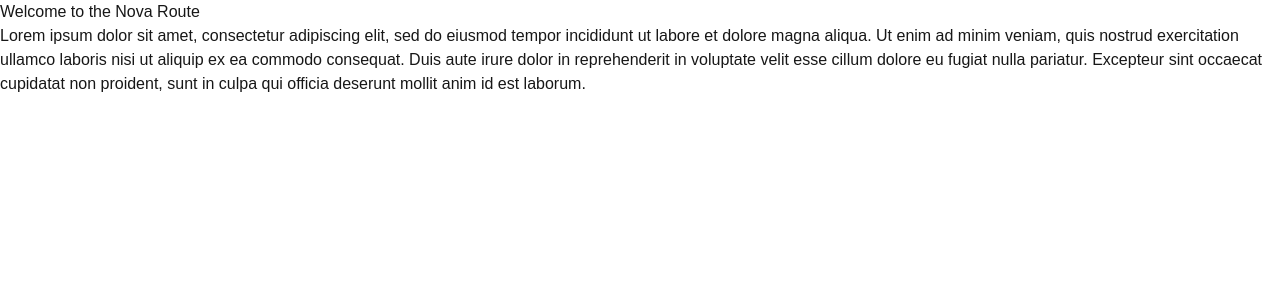
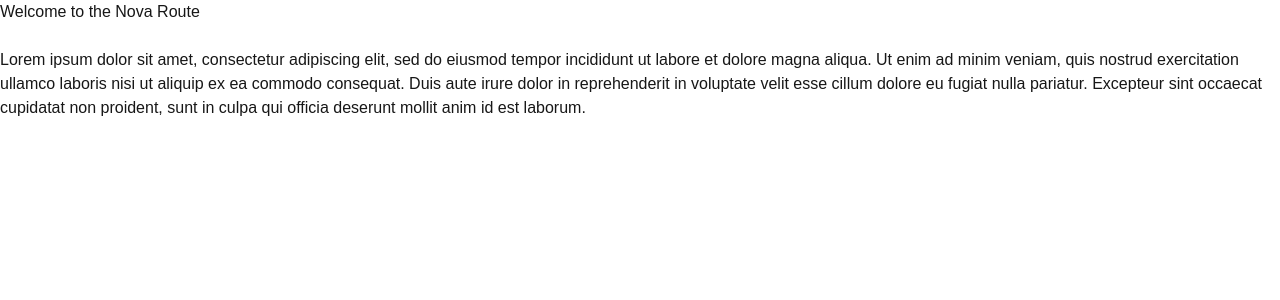
Before and after one commit to chadhindsight/next-practice, a Next.js app: page /nova in a window 1280 px wide. Shown: the top 300 px of the page. Built offline with nearby package versions, Linux system fonts and the light colour scheme.

Commit message:
Add nova specific layout

```diff
--- /dev/null
+++ b/app/nova/layout.tsx
@@ -0,0 +1,34 @@
+import type { Metadata } from "next";
+import { Geist, Geist_Mono } from "next/font/google";
+import "../globals.css";
+
+const geistSans = Geist({
+  variable: "--font-geist-sans",
+  subsets: ["latin"],
+});
+
+const geistMono = Geist_Mono({
+  variable: "--font-geist-mono",
+  subsets: ["latin"],
+});
+
+export const metadata: Metadata = {
+  title: "Create Next App",
+  description: "Generated by create next app",
+};
+
+export default function RootLayout({
+  children,
+}: Readonly<{
+  children: React.ReactNode;
+}>) {
+  return (
+    <html lang="en">
+      <body
+        className={`${geistSans.variable} ${geistMono.variable} antialiased`}
+      >
+        {children}
+      </body>
+    </html>
+  );
+}
--- a/app/nova/page.tsx
+++ b/app/nova/page.tsx
@@ -2,6 +2,7 @@
     return (
         <>
             <h2>Welcome to the Nova Route</h2>
+            <br />
             <p>Lorem ipsum dolor sit amet, consectetur adipiscing elit, sed do eiusmod tempor incididunt ut labore et dolore magna aliqua. Ut enim ad minim veniam, quis nostrud exercitation ullamco laboris nisi ut aliquip ex ea commodo consequat. Duis aute irure dolor in reprehenderit in voluptate velit esse cillum dolore eu fugiat nulla pariatur. Excepteur sint occaecat cupidatat non proident, sunt in culpa qui officia deserunt mollit anim id est laborum.</p>
         </>
     )
```
